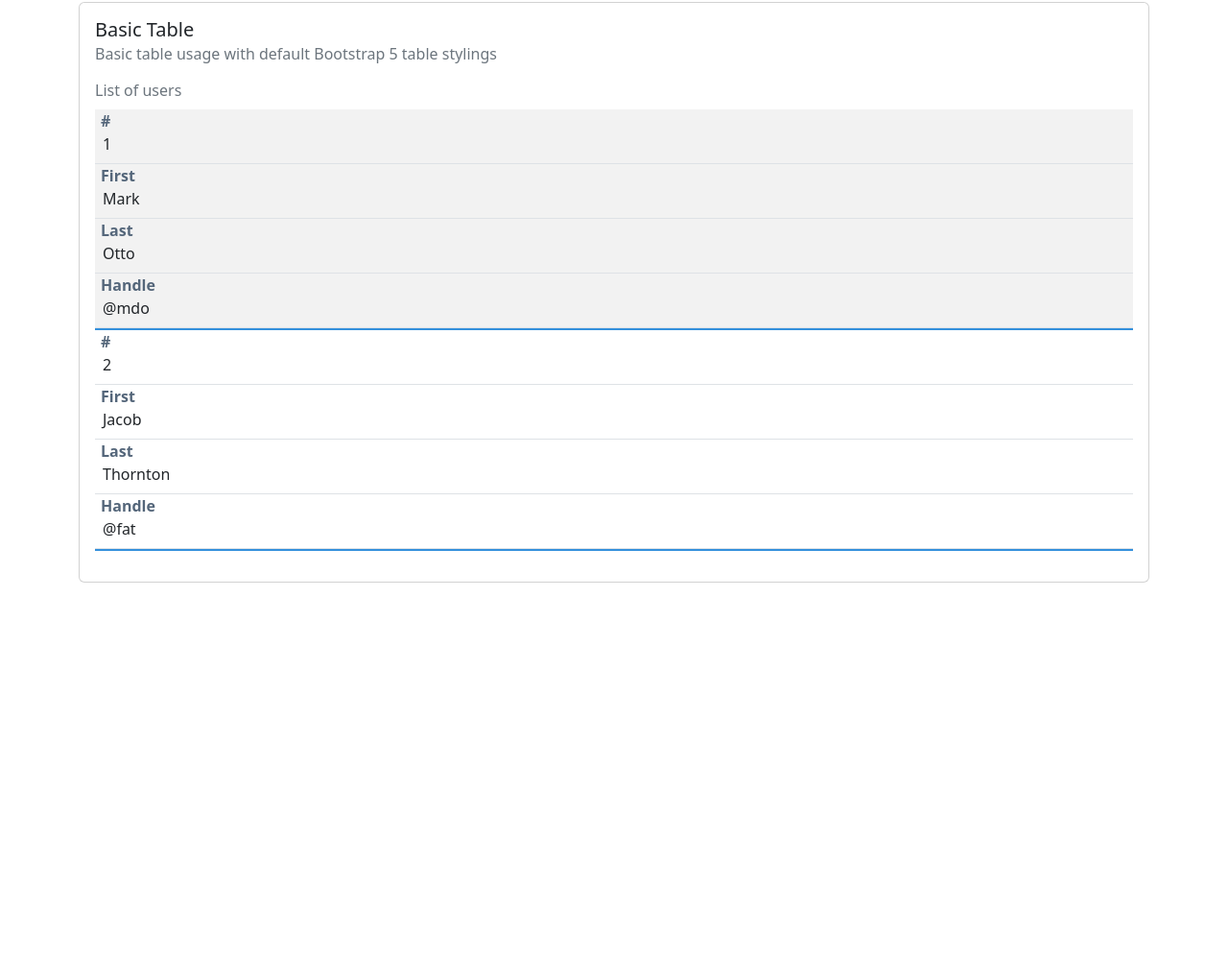
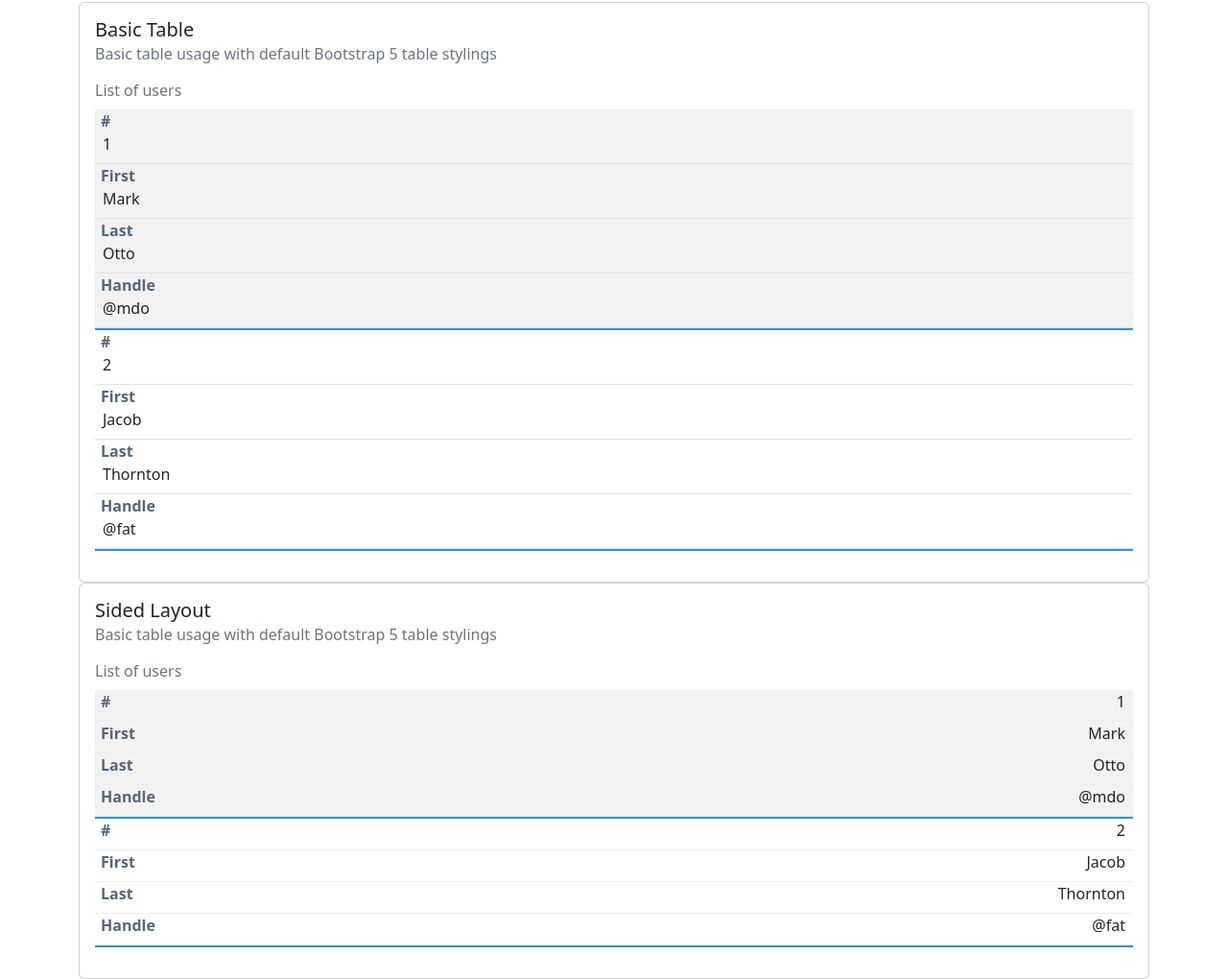
Before and after one commit to benjamin-Keller/bootstrap-mobile-tables, a plain HTML site: page index.html in a window 1280 px wide. Shown: the part 54-1074 px from the top of the page at 96% size. Before the commit the page ends 800 px from the top, so only its background shows below. Drawn offline with nearby package versions, Linux system fonts and the light colour scheme.

Commit message:
Adds Sided Layout

```diff
--- a/Responsive-Table.css
+++ b/Responsive-Table.css
@@ -41,6 +41,7 @@
         border-bottom: 2px solid #3490dc;
     }
 
+    /* Default layout */
     td {
         /* Behave  like a "row" */
         border: none;
@@ -63,6 +64,37 @@
         color: #54667a;
     }
 
+    /* Sided layout */
+    .table-mobile-sided> :not(:first-child) {
+        border-top: none;
+    }
+
+    .table-mobile-sided>:not(caption)>*>* {
+        border-color: var(--bs-table-border-color);
+    }
+    .table-mobile-sided tbody tr td {
+          /* Behave  like a "row" */
+        border: none;
+        border-bottom: 1px solid #eee;
+        position: relative;
+        padding-left: 50%;
+        padding-top: 0px !important;
+        display: flex;
+        justify-content: flex-end;
+    }
+    .table-mobile-sided tbody tr td:before {
+        /* Now like a table header */
+        position: absolute;
+        /* Top/left values mimic padding */
+        top: 0;
+        left: 6px;
+        width: 45%;
+        padding-right: 10px;
+        white-space: nowrap;
+        font-weight: bold;
+        color: #54667a;
+    }
+
     [data-content]:before {
         content: attr(data-content);
     }
--- a/index.html
+++ b/index.html
@@ -52,6 +52,42 @@
                   </div>
             </div>
         </div>
+        <div class="row">
+            <div class="col">
+                <div class="card">
+                    <div class="card-body">
+                        <h5 class="card-title">Sided Layout</h5>
+                        <h6 class="card-subtitle mb-2 text-muted">Basic table usage with default Bootstrap 5 table stylings</h6>
+
+                        <table class="table table-striped table-hover table-mobile-sided">
+                            <caption>List of users</caption>
+                            <thead>
+                                <tr>
+                                    <th scope="col">#</th>
+                                    <th scope="col">First</th>
+                                    <th scope="col">Last</th>
+                                    <th scope="col">Handle</th>
+                                </tr>
+                            </thead>
+                            <tbody>
+                                <tr>
+                                    <td scope="row" data-content="#">1</th>
+                                    <td data-content="First">Mark</td>
+                                    <td data-content="Last">Otto</td>
+                                    <td data-content="Handle">@mdo</td>
+                                </tr>
+                                <tr>
+                                    <td scope="row" data-content="#">2</th>
+                                    <td data-content="First">Jacob</td>
+                                    <td data-content="Last">Thornton</td>
+                                    <td data-content="Handle">@fat</td>
+                                </tr>
+                            </tbody>
+                        </table>
+                    </div>
+                  </div>
+            </div>
+        </div>
     </div>
 
     <script src="https://cdn.jsdelivr.net/npm/bootstrap@5.2.0-beta1/dist/js/bootstrap.bundle.min.js"
```
